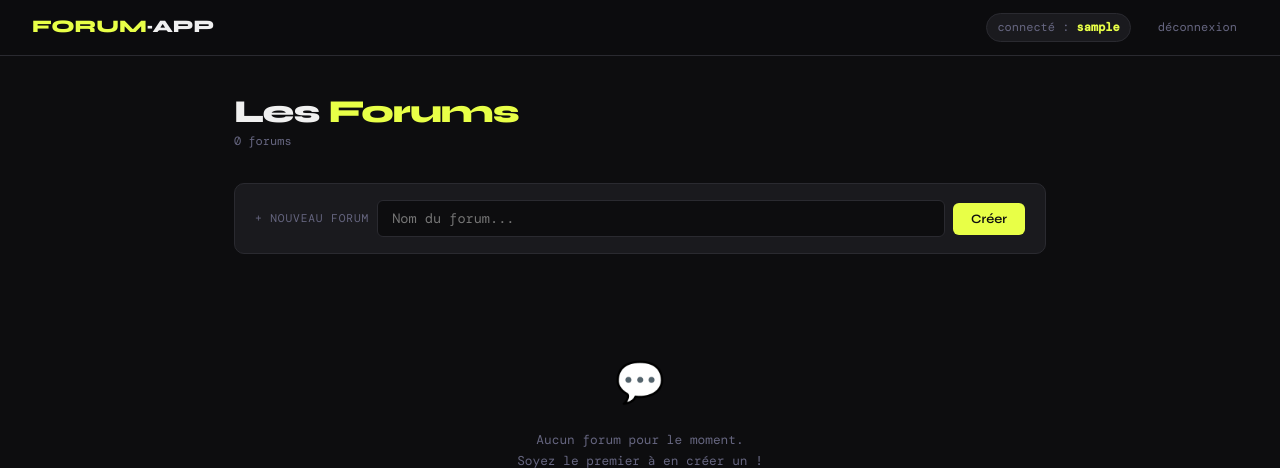
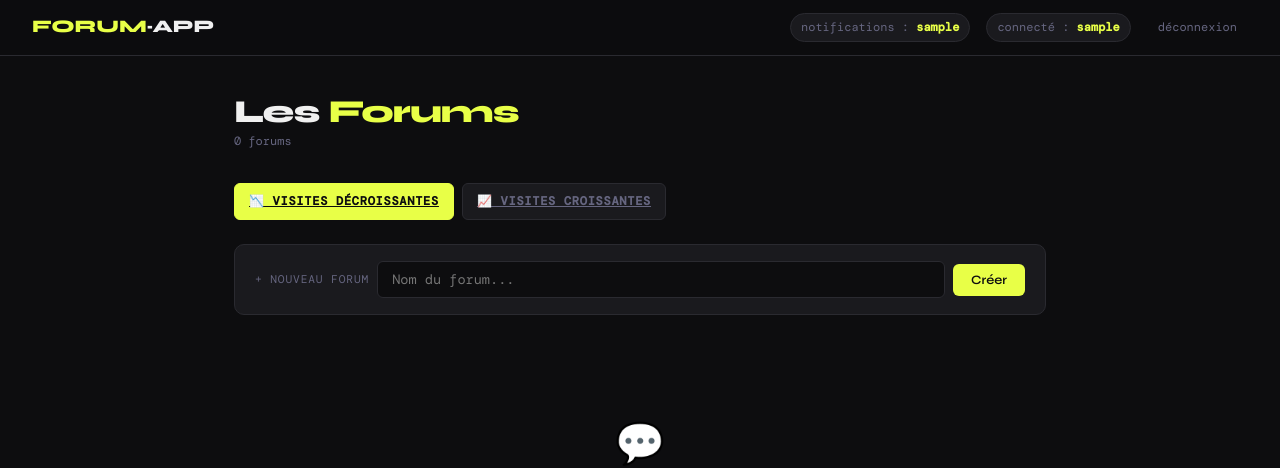
Before and after one commit to Nacera123/forum_docker_python, a Flask app: page /forums in a window 1280 px wide. Shown: the top 468 px of the page. Run offline with Flask 3, Linux system fonts and the light colour scheme; the visitor is signed in with stand-in values (Sample User, id 1); some web fonts are replaced.

Commit message:
update
Co-authored-by: Copilot <copilot@github.com>

```diff
--- a/app/models/forum.py
+++ b/app/models/forum.py
@@ -25,7 +25,7 @@ class Forum:
         return r.hgetall(f"forum:{fid}") or None
 
     @staticmethod
-    def all():
+    def all(sort='desc'):
         fids = r.smembers("forums")
         forums = []
         for fid in fids:
@@ -33,6 +33,9 @@ class Forum:
             if data:
                 data["nb_posts"] = r.llen(f"forum:{fid}:posts")
                 forums.append(data)
+        # Tri par nombre de visites
+        reverse = sort == 'desc'
+        forums.sort(key=lambda f: int(f.get('nb_visite', 0)), reverse=reverse)
         return forums
 
     @staticmethod
--- a/app/models/post.py
+++ b/app/models/post.py
@@ -18,9 +18,7 @@ class Post:
             "forum_id": self.forum_id,
             "likes": self.likes
         })
-        # relation avec le forum
         r.lpush(f"forum:{self.forum_id}:posts", pid)
-        # relation avec le user
         r.sadd(f"user:{self.author}:posts", pid)
         return pid
 
--- a/app/models/user.py
+++ b/app/models/user.py
@@ -7,6 +7,7 @@ class User:
     def __init__(self, username: str, password: str):
         self.username = username
         self.password = self._hash(password)
+        self.notifications = 0
 
     @staticmethod
     def _hash(password: str) -> str:
@@ -16,6 +17,7 @@ class User:
         r.hset(f"user:{self.username}", mapping={
             "username": self.username,
             "password": self.password,
+            "notifications": self.notifications
         })
         r.sadd("users", self.username)
 
--- a/app/routes/forums.py
+++ b/app/routes/forums.py
@@ -15,8 +15,9 @@ def login_required(f):
 @forums_bp.route('/forums')
 @login_required
 def list_forums():
-    forums = Forum.all()
-    return render_template('forums.html', forums=forums, user=session['username'])
+    sort_order = request.args.get('sort', 'desc')  # 'asc' ou 'desc'
+    forums = Forum.all(sort=sort_order)
+    return render_template('forums.html', forums=forums, user=session['username'], sort_order=sort_order)
 
 @forums_bp.route('/forum/new', methods=['POST'])
 @login_required
@@ -39,8 +40,10 @@ def forum_detail(fid):
         flash('Forum introuvable.', 'error')
         return redirect(url_for('forums.list_forums'))
 
-    Forum.increment_visite(fid)
-    forum['nb_visite'] = int(forum['nb_visite']) + 1
+    from_post = request.args.get('from_post', False)
+    if not from_post:
+        Forum.increment_visite(fid)
+        forum['nb_visite'] = int(forum['nb_visite']) + 1
 
     from models.post import Post
     posts = Post.find_by_forum(fid)
--- a/app/routes/posts.py
+++ b/app/routes/posts.py
@@ -18,10 +18,10 @@ def create_post(fid):
     content = request.form['content'].strip()
 
     if not content:
-        return redirect(url_for('forums.forum_detail', fid=fid))
+        return redirect(url_for('forums.forum_detail', fid=fid, from_post=True))
 
     Post(content=content, author=session['username'], forum_id=fid).save()
-    return redirect(url_for('forums.forum_detail', fid=fid))
+    return redirect(url_for('forums.forum_detail', fid=fid, from_post=True))
 
 @posts_bp.route('/post/<pid>/like', methods=['POST'])
 @login_required
--- a/app/templates/base.html
+++ b/app/templates/base.html
@@ -96,6 +96,7 @@
   <nav>
     <a class="nav-logo" href="/forums">FORUM<span>·APP</span></a>
     <div class="nav-right">
+      <span class="nav-user">notifications : <strong>{{ session.username }}</strong></span>
       <span class="nav-user">connecté : <strong>{{ session.username }}</strong></span>
       <a class="btn-link" href="/logout">déconnexion</a>
     </div>
--- a/app/templates/forums.html
+++ b/app/templates/forums.html
@@ -113,6 +113,27 @@
     font-size: 0.8rem;
   }
   .empty-icon { font-size: 2.5rem; margin-bottom: 1rem; }
+
+  .sort-buttons {
+    display: flex;
+    gap: 8px;
+    margin-bottom: 1.5rem;
+  }
+  .sort-btn {
+    padding: 8px 14px;
+    font-size: 0.75rem;
+    background: var(--card);
+    border: 1px solid var(--border);
+    border-radius: 6px;
+    color: var(--muted);
+    cursor: pointer;
+    transition: all 0.2s;
+    text-transform: uppercase;
+    letter-spacing: 0.06em;
+    font-weight: 600;
+  }
+  .sort-btn:hover { border-color: var(--accent); color: var(--text); }
+  .sort-btn.active { background: var(--accent); border-color: var(--accent); color: var(--bg); }
 </style>
 {% endblock %}
 
@@ -122,6 +143,11 @@
     <div class="page-title">Les <span>Forums</span></div>
     <div class="page-sub">{{ forums|length }} forum{{ 's' if forums|length != 1 else '' }}</div>
   </div>
+</div>
+
+<div class="sort-buttons">
+  <a href="/forums?sort=desc" class="sort-btn {% if sort_order == 'desc' %}active{% endif %}">📉 Visites décroissantes</a>
+  <a href="/forums?sort=asc" class="sort-btn {% if sort_order == 'asc' %}active{% endif %}">📈 Visites croissantes</a>
 </div>
 
 <form class="new-forum-form" method="POST" action="/forum/new">
```
Also changed, not shown: docker-compose.yml (+11 -4 lines).
